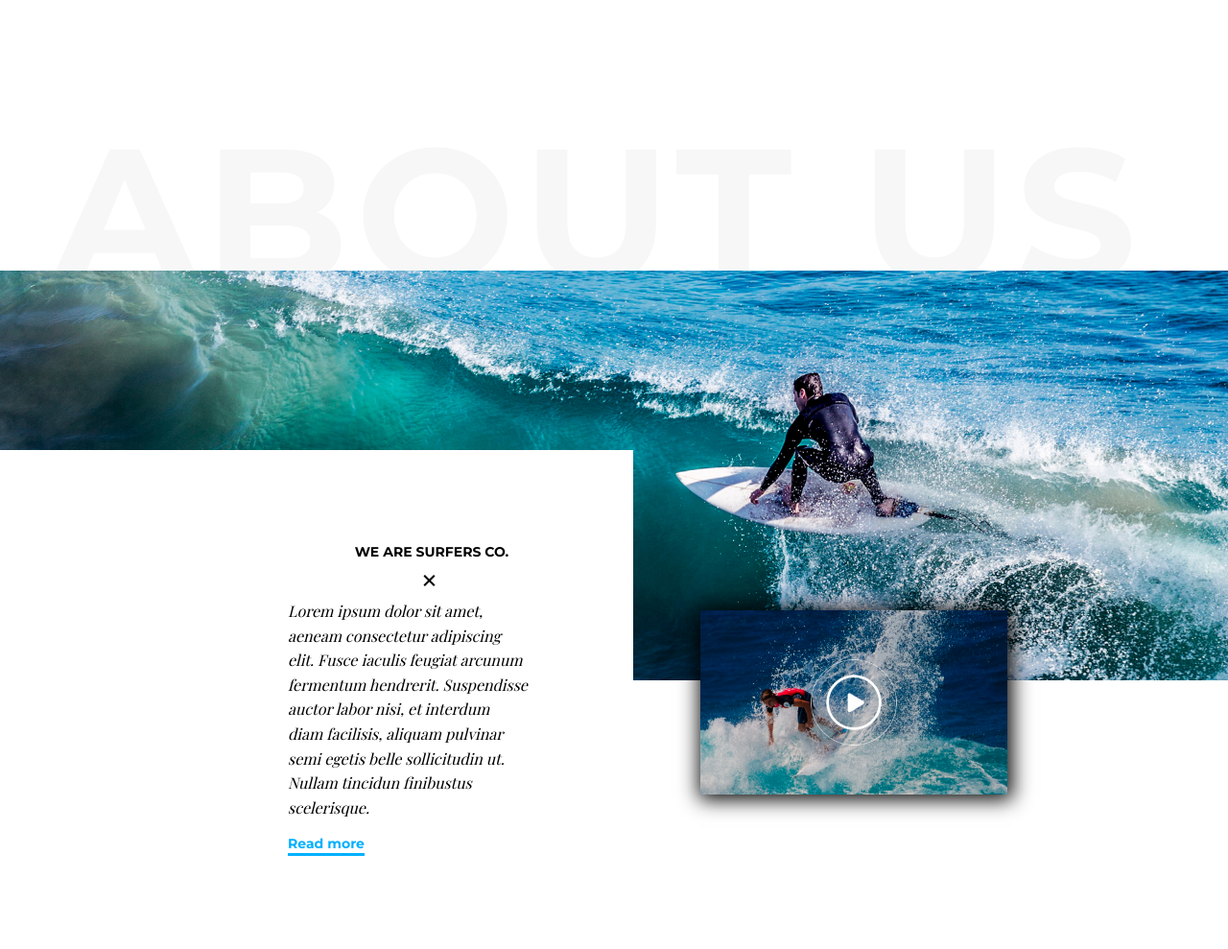
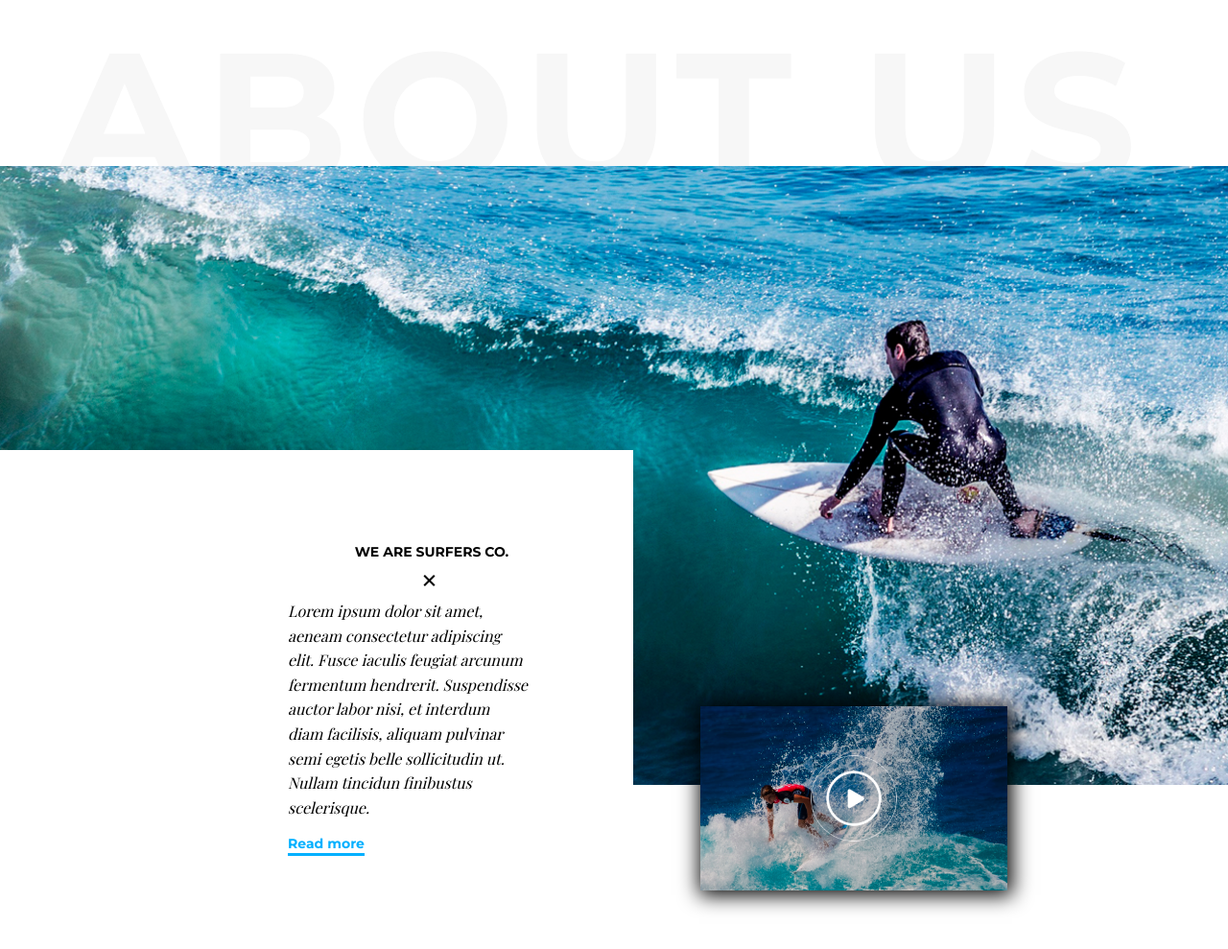
Before and after one commit to Grigori555/Serfers-CO, a plain HTML site: page index.html in a window 1280 px wide. Shown: the part 1216-2205 px from the top of the page at 96% size. Drawn offline with nearby package versions, Linux system fonts and the light colour scheme; a web font is replaced by a local one.

Commit message:
fixed second page

```diff
--- a/assets/css/style.css
+++ b/assets/css/style.css
@@ -614,8 +614,8 @@ position: absolute;
     background-image: url("../images/about-us/Photo.jpg");
     background-repeat:no-repeat;
     background-position:center;
-    background-size: 100%;
-    height: 130%;
+    background-size: cover;
+    height: 100%;
     min-height:645px;
 
 
@@ -626,7 +626,7 @@ position: absolute;
 .about__title{
     position: relative;
    z-index: -10;
-    top:-70px;
+    top:-170px;
     text-transform: uppercase;
     color:#f7f7f7;
     font-family: 'Montserrat', sans-serif;
@@ -797,9 +797,9 @@ font-family: 'Roboto Condensed', sans-serif; */
 
  @media(max-width:1920px){
     /* About  */
-    .about__title{
+    /* .about__title{
     top:-165px;
-    }
+    } */
 }
 
 
@@ -808,13 +808,7 @@ font-family: 'Roboto Condensed', sans-serif; */
 
 
 
-    .about__text-container{
 
-
-    }
-    .about__title{
-    top:-70px;
-    }
 
     .about__story{
         font-size:16px;
@@ -830,7 +824,7 @@ font-family: 'Roboto Condensed', sans-serif; */
     }
 
     .about__video img{
-        margin-top:167px;
+        margin-top:267px;
         width:320px;
 
     }
```
